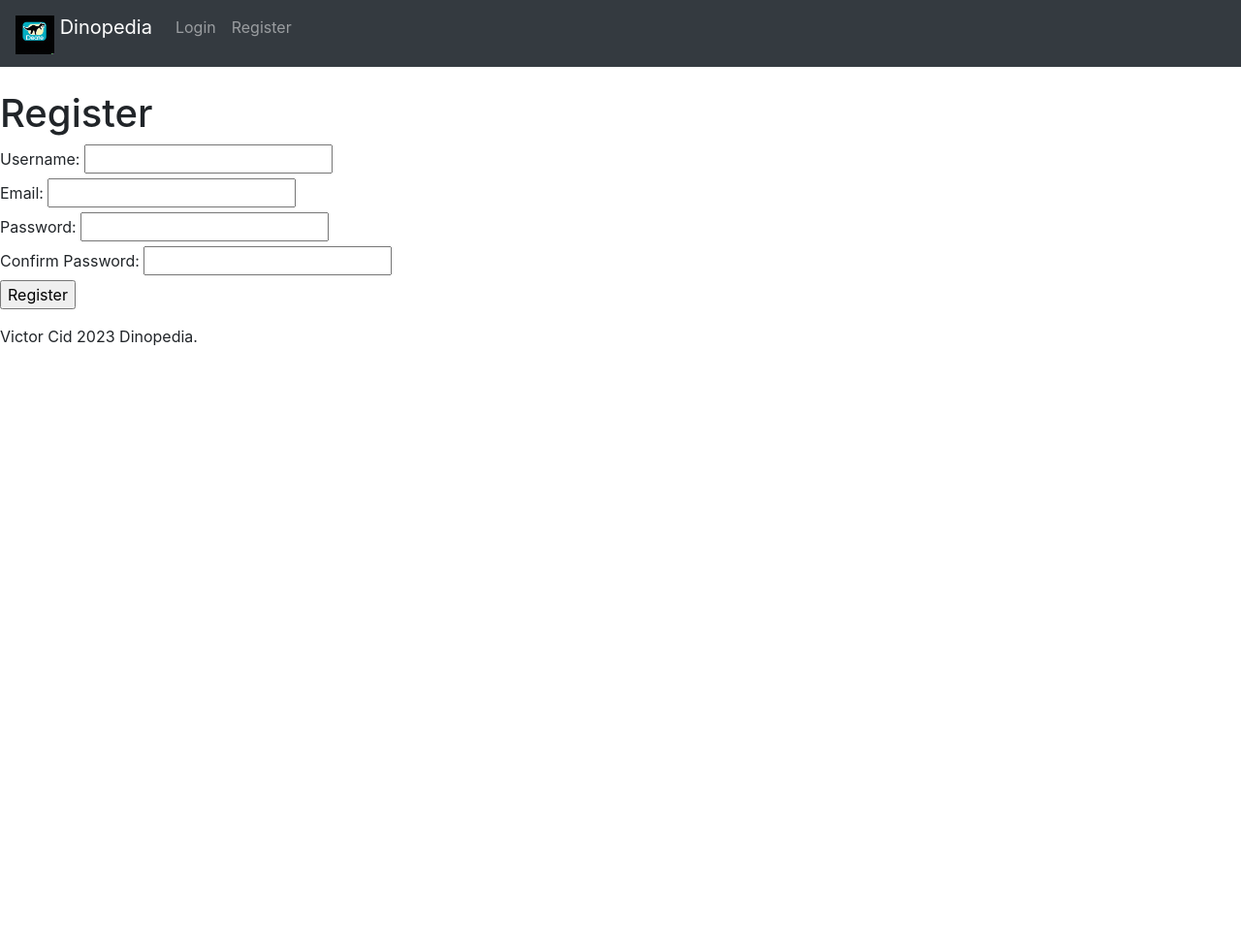
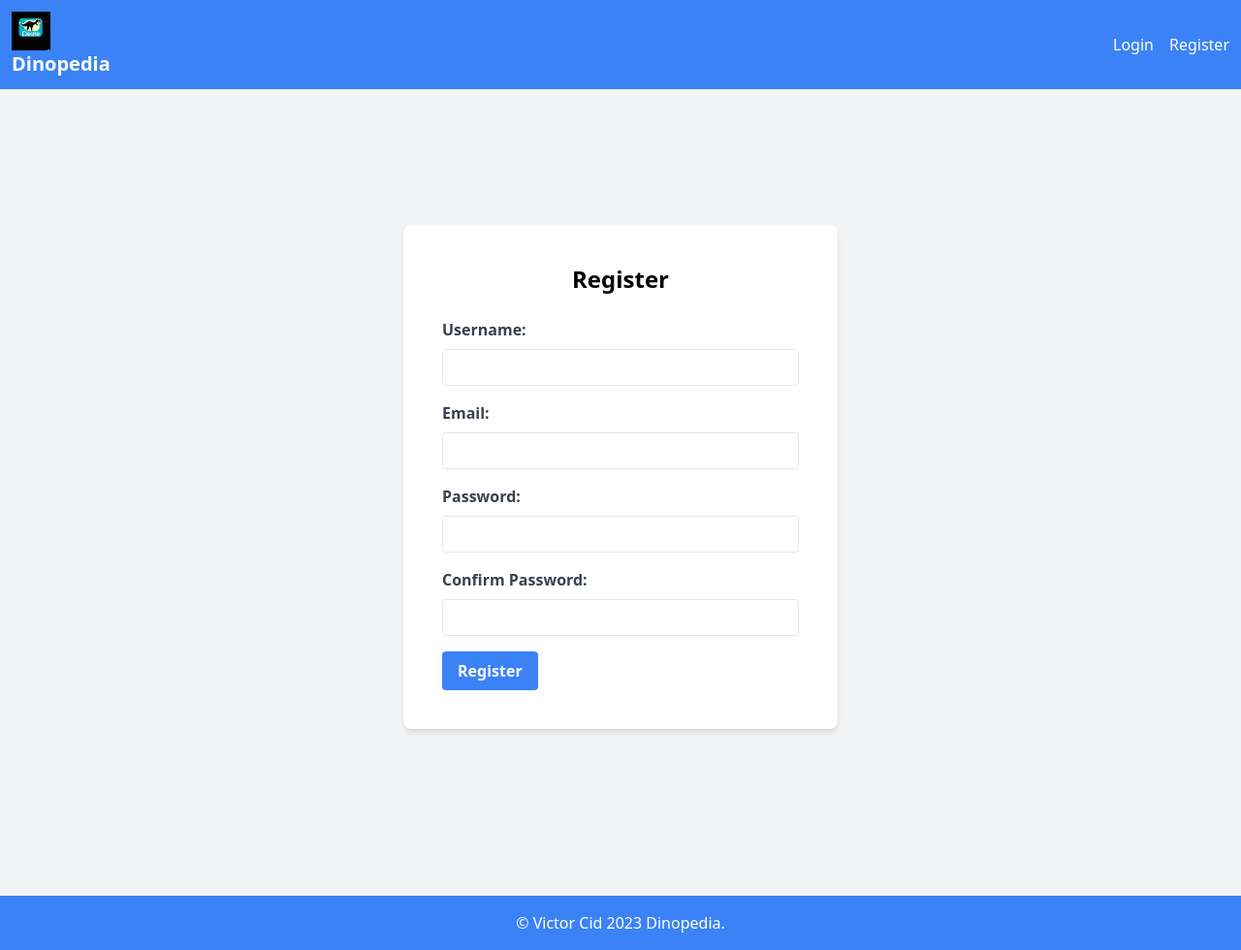
Before and after one commit to Vleyked/django-template, a Django app: page /accounts/register/ in a window 1280 px wide. Shown: the whole page at 97% size. Before the commit the page ends 357 px from the top, so only its background shows below. Run offline with Django 4.2, Linux system fonts and the light colour scheme; some libraries are stand-ins or nearby versions.

Commit message:
Templates change

```diff
--- a/dinosaur_app/templates/base.html
+++ b/dinosaur_app/templates/base.html
@@ -1,70 +1,51 @@
 {% load static %}
-{% load bootstrap4 %}
-{% bootstrap_css %}
-{% bootstrap_javascript jquery='full' %}
 <!DOCTYPE html>
 <html lang="en">
 
 <head>
-
     <meta charset="UTF-8">
     <meta name="viewport" content="width=device-width, initial-scale=1.0, shrink-to-fit=no">
+    <link href="https://cdn.jsdelivr.net/npm/tailwindcss@2.2.16/dist/tailwind.min.css" rel="stylesheet">
     {% block extra_head %}
     {% endblock %}
     <title>{% block title %}{% endblock %}</title>
 </head>
 
-
-<body>
+<body class="bg-gray-100">
     <!-- Header -->
     <header class="header">
-        <nav class="navbar navbar-expand-lg navbar-dark bg-dark">
-            <ul class="navbar-nav">
-                <li class="nav-item">
-                    <a class="navbar-brand" href="{% url 'home' %}">
-                        <img src="{% static 'dinopedia-logo.png' %}" alt="Dinopedia" width="40" height="40"
-                            class="d-inline-block align-text-top me-2" />
-                        Dinopedia
-                    </a>
-                </li>
+        <nav class="bg-blue-500 p-3 flex justify-between items-center">
+            <a class="navbar-brand text-white font-bold text-xl" href="{% url 'home' %}">
+                <img src="{% static 'dinopedia-logo.png' %}" alt="Dinopedia" width="40" height="40"
+                    class="d-inline-block align-text-top me-2" />
+                Dinopedia
+            </a>
+            <ul class="flex gap-4">
                 {% if user.is_authenticated %}
-                <li class="nav-item">
-                    <a class="nav-link" href="{% url 'add_dinosaur' %}">Add Dinosaur</a>
-                </li>
-                <li class="nav-item">
-                    <a class="nav-link" href="{% url 'list_favorites' %}">Favorites</a>
-                </li>
-                <li class="nav-item">
-                    <a class="nav-link" href="{% url 'logout' %}">Logout</a>
-                </li>
+                <li><a class="text-white hover:text-blue-300" href="{% url 'add_dinosaur' %}">Add Dinosaur</a></li>
+                <li><a class="text-white hover:text-blue-300" href="{% url 'list_favorites' %}">Favorites</a></li>
+                <li><a class="text-white hover:text-blue-300" href="{% url 'logout' %}">Logout</a></li>
                 {% else %}
-                <li class="nav-item">
-                    <a class="nav-link" href="{% url 'login' %}">Login</a>
-                </li>
-                <li class="nav-item">
-                    <a class="nav-link" href="{% url 'register' %}">Register</a>
-                </li>
+                <li><a class="text-white hover:text-blue-300" href="{% url 'login' %}">Login</a></li>
+                <li><a class="text-white hover:text-blue-300" href="{% url 'register' %}">Register</a></li>
                 {% endif %}
-            </ul>
-            </div>
             </ul>
         </nav>
     </header>
 
     <!-- Body -->
-    <div class="container my-4"></div>
+    <main class="container mx-auto px-4">
     {% block content %}
     {% endblock %}
-    </div>
+    </main>
 
     <!-- Footer -->
-    <footer>
-        <p> Victor Cid 2023 Dinopedia. </p>
+    <footer class="bg-blue-500 text-center p-4 mt-8 text-white">
+        <p>© Victor Cid 2023 Dinopedia.</p>
     </footer>
 
     {% block extra_scripts %}
     {% endblock %}
 </body>
-<style />
 
 </html>
--- a/dinosaur_app/templates/registration/register.html
+++ b/dinosaur_app/templates/registration/register.html
@@ -1,27 +1,33 @@
 {% extends 'base.html' %}
+
+{% load crispy_forms_tags %}
 
 {% block title %}Register{% endblock %}
 
 {% block content %}
-<h1>Register</h1>
+<div class="flex items-center justify-center h-screen">
+    <div class="bg-white p-10 rounded-lg shadow-md max-w-md w-full">
+        <h1 class="text-2xl mb-6 text-center font-bold">Register</h1>
         <form method="post">
             {% csrf_token %}
-    <div>
-        <label for="username">Username:</label>
-        <input type="text" id="username" name="username">
+            <div class="mb-4">
+                <label for="username" class="block text-gray-700 font-bold mb-2">Username:</label>
+                <input type="text" id="username" name="username" class="border rounded w-full py-2 px-3 text-gray-700 leading-tight focus:outline-none focus:shadow-outline">
             </div>
-    <div>
-        <label for="email">Email:</label>
-        <input type="email" id="email" name="email">
+            <div class="mb-4">
+                <label for="email" class="block text-gray-700 font-bold mb-2">Email:</label>
+                <input type="email" id="email" name="email" class="border rounded w-full py-2 px-3 text-gray-700 leading-tight focus:outline-none focus:shadow-outline">
             </div>
-    <div>
-        <label for="password1">Password:</label>
-        <input type="password" id="password1" name="password1">
+            <div class="mb-4">
+                <label for="password1" class="block text-gray-700 font-bold mb-2">Password:</label>
+                <input type="password" id="password1" name="password1" class="border rounded w-full py-2 px-3 text-gray-700 leading-tight focus:outline-none focus:shadow-outline">
             </div>
-    <div>
-        <label for="password2">Confirm Password:</label>
-        <input type="password" id="password2" name="password2">
+            <div class="mb-4">
+                <label for="password2" class="block text-gray-700 font-bold mb-2">Confirm Password:</label>
+                <input type="password" id="password2" name="password2" class="border rounded w-full py-2 px-3 text-gray-700 leading-tight focus:outline-none focus:shadow-outline">
             </div>
-    <input type="submit" value="Register">
+            <input type="submit" value="Register" class="bg-blue-500 hover:bg-blue-700 text-white font-bold py-2 px-4 rounded focus:outline-none focus:shadow-outline">
         </form>
+    </div>
+</div>
 {% endblock %}
```
Also changed, not shown: dinosaur_app/media/dinosaur_images/dinopedia-logo.png (added), media/dinopedia-logo.png (added). Lines whose indentation alone changed are shown as unchanged.
